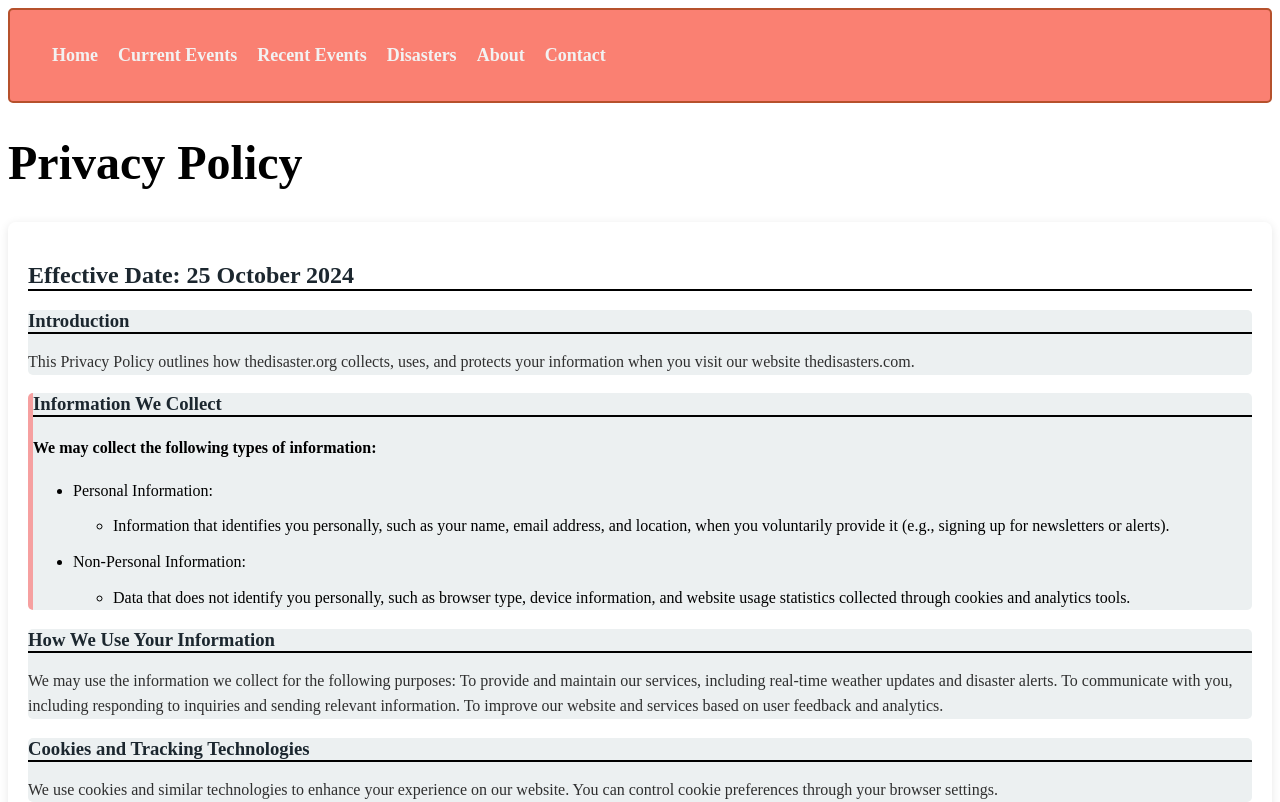
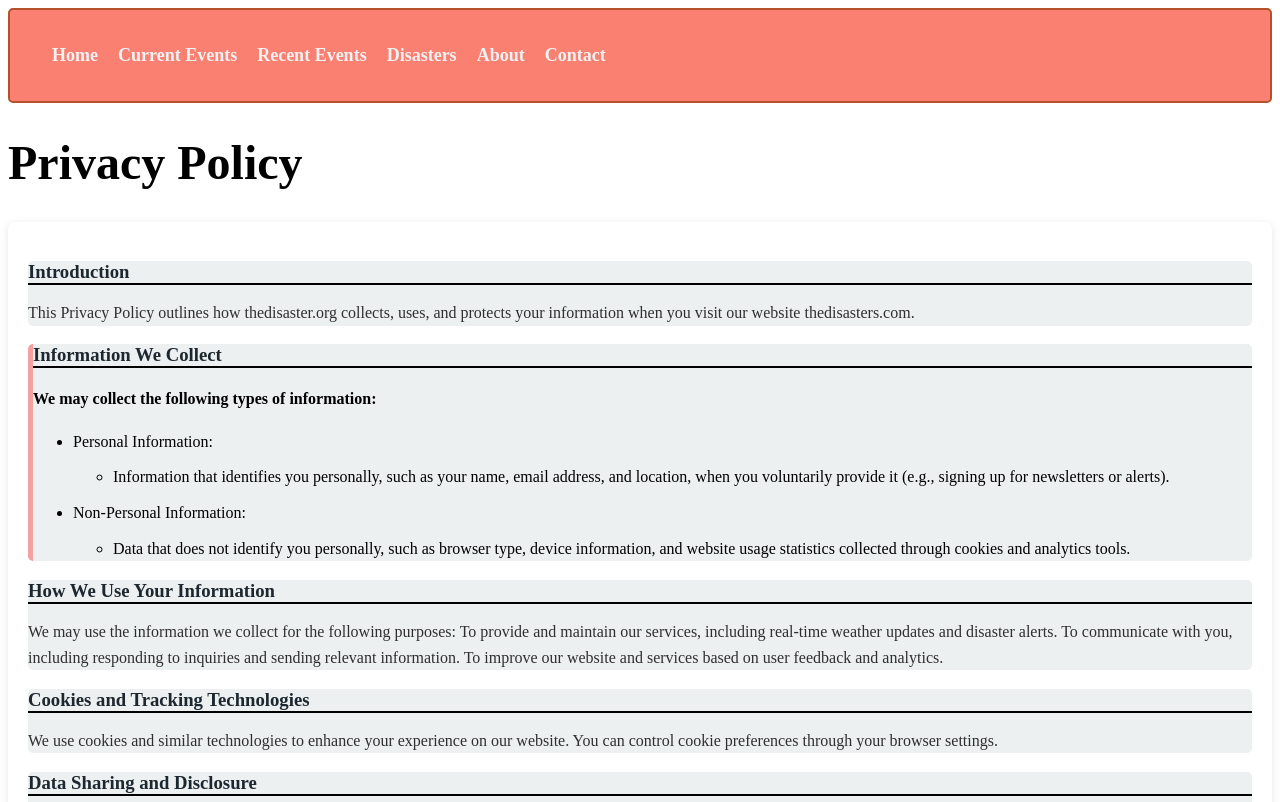
Before and after one commit to BIT-Studio-3/group-project-25-1-scade, a SvelteKit app in the folder disaster/disaster/: page /privacy in a window 1280 px wide. Shown: the top 802 px of the page. Built offline with nearby package versions, Linux system fonts and the light colour scheme.

Commit message:
comment out the date thing

```diff
--- a/disaster/disaster/src/routes/privacy/+page.svelte
+++ b/disaster/disaster/src/routes/privacy/+page.svelte
@@ -8,7 +8,7 @@
 
 <article class = "privacyPolicy">
 
-        <h2 id = "date">Effective Date: 25 October 2024</h2>
+        <!-- <h2 id = "date">Effective Date: 25 October 2024</h2> -->
 
         <article class = "content">
             <h3>
```
